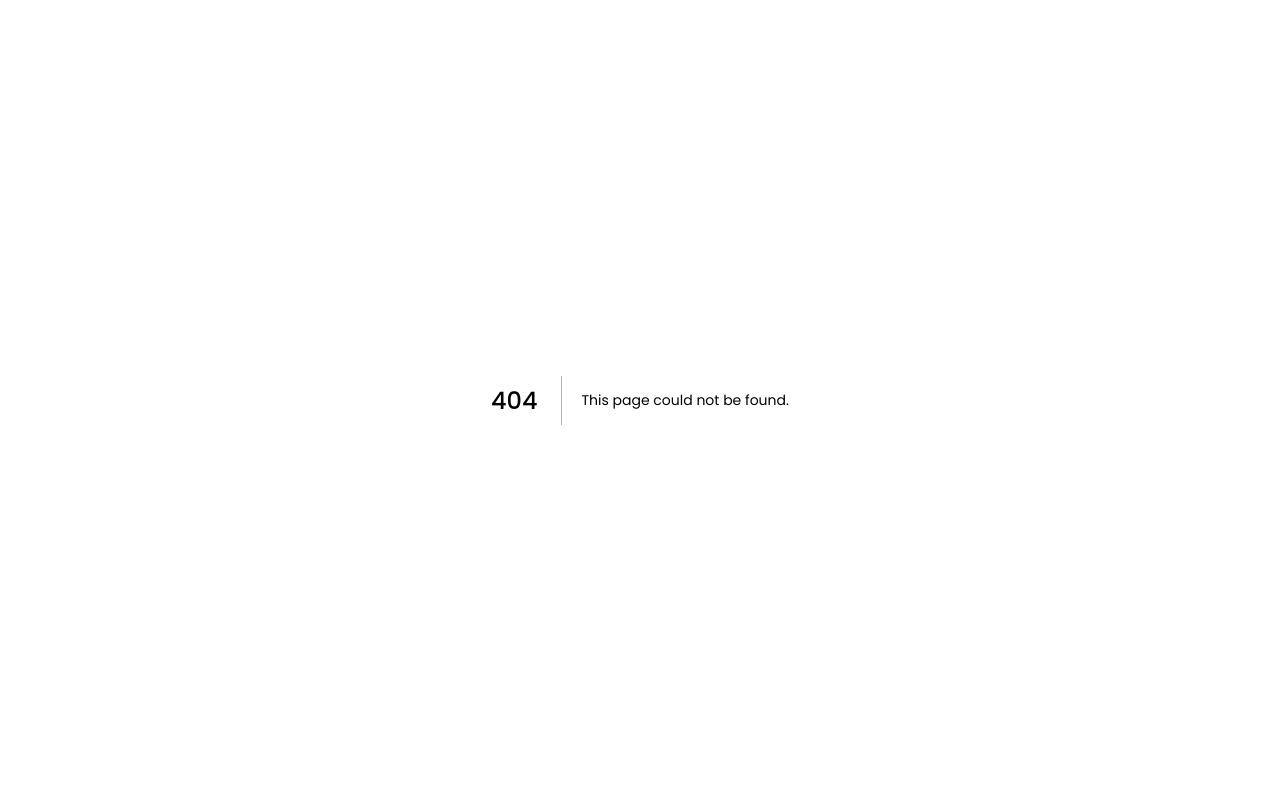
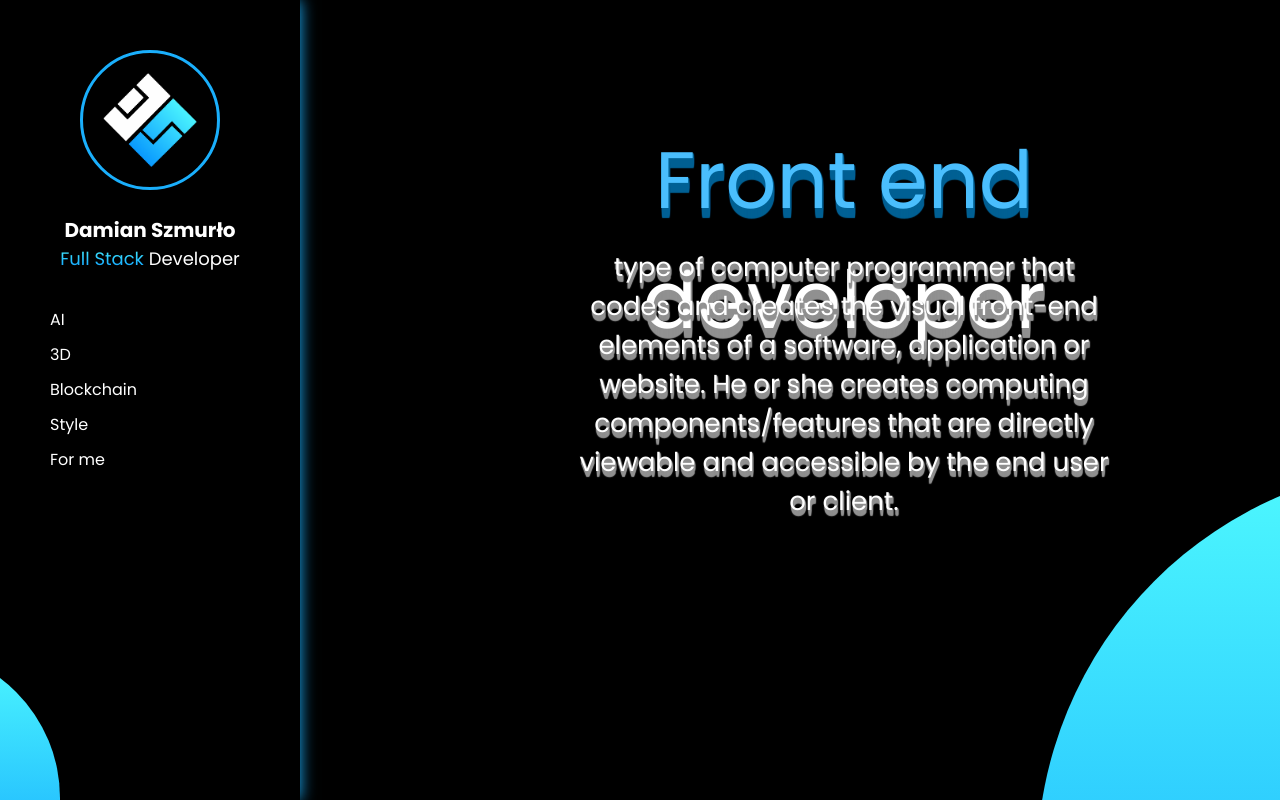
Before and after one commit to ZTKpro/I-hate, a Next.js app: page /style/3d-text in a window 1280 px wide. Before the commit this address had no page. Built offline with nearby package versions, Linux system fonts and the light colour scheme.

Commit message:
3D text - finish

```diff
--- a/components/content.js
+++ b/components/content.js
@@ -60,6 +60,8 @@ const StyledTitle = styled.p`
 `;
 
 const StyledContent = styled.section`
+  background-color: ${({ backgroundColor }) =>
+    backgroundColor || "transparent"};
   min-width: ${({ minWidth }) => minWidth || "80%"};
   position: relative;
   padding: ${({ padding }) => padding || "50px"};
@@ -155,6 +157,7 @@ export default function Content({
   overflow,
   display,
   minWidth,
+  backgroundColor,
 }) {
   return (
     <StyledWrapper align={align} overflow={overflow}>
@@ -180,7 +183,12 @@ export default function Content({
           ))}
         </StyledMenuItems>
       </StyledMenu>
-      <StyledContent display={display} padding={padding} minWidth={minWidth}>
+      <StyledContent
+        display={display}
+        padding={padding}
+        minWidth={minWidth}
+        backgroundColor={backgroundColor}
+      >
         {children}
       </StyledContent>
       <StyledBlockMobile>
--- a/components/data/menuItems.js
+++ b/components/data/menuItems.js
@@ -25,6 +25,15 @@ const MenuItems = [
     ],
   },
   {
+    title: "3D",
+    items: [
+      {
+        title: "Shoe configurator",
+        url: "https:/ds-3d-configurator.netlify.app",
+      },
+    ],
+  },
+  {
     title: "Blockchain",
     items: [
       {
@@ -37,12 +46,12 @@ const MenuItems = [
     title: "Style",
     items: [
       {
-        title: "3D configurator",
-        url: "https:/ds-3d-configurator.netlify.app",
+        title: "Parallax",
+        url: "/style/parallax",
       },
       {
-        title: "Parallax",
-        url: "/style/parallax",
+        title: "3D text",
+        url: "/style/3d-text",
       },
     ],
   },
--- /dev/null
+++ b/pages/style/3d-text.js
@@ -0,0 +1,54 @@
+import styled from "styled-components";
+
+import Content from "../../components/content";
+
+const spanShadowColor = "#016194";
+
+const Dtitle = styled.p`
+  top: 30%;
+  font-size: 80px;
+  position: absolute;
+  left: 50%;
+  transform: translate(-50%, -50%);
+  text-align: center;
+  text-shadow: 1px 1px 1px #919191, 1px 2px 1px #919191, 1px 3px 1px #919191,
+    1px 4px 1px #919191, 1px 5px 1px #919191, 1px 6px 1px #919191,
+    1px 7px 1px #919191, 1px 8px 1px #919191, 1px 9px 1px #919191,
+    1px 10px 1px #919191;
+  span {
+    color: #016194;
+    color: #4abefd;
+    text-shadow: 1px 1px 1px ${spanShadowColor}, 1px 2px 1px ${spanShadowColor},
+      1px 3px 1px ${spanShadowColor}, 1px 4px 1px ${spanShadowColor},
+      1px 5px 1px ${spanShadowColor}, 1px 6px 1px ${spanShadowColor},
+      1px 7px 1px ${spanShadowColor}, 1px 8px 1px ${spanShadowColor},
+      1px 9px 1px ${spanShadowColor}, 1px 10px 1px ${spanShadowColor};
+  }
+`;
+
+const Ddesc = styled.p`
+  top: 48%;
+  font-size: 26px;
+  position: absolute;
+  left: 50%;
+  transform: translate(-50%, -50%);
+  text-align: center;
+  text-shadow: 1px 1px 1px #919191, 1px 2px 1px #919191, 1px 3px 1px #919191,
+    1px 4px 1px #919191, 1px 5px 1px #919191, 1px 6px 1px #919191;
+`;
+
+export default function text() {
+  return (
+    <Content overflow="hidden" minWidth="85%">
+      <Dtitle>
+        <span>Front end</span> developer
+      </Dtitle>
+      <Ddesc>
+        type of computer programmer that codes and creates the visual front-end
+        elements of a software, application or website. He or she creates
+        computing components/features that are directly viewable and accessible
+        by the end user or client.
+      </Ddesc>
+    </Content>
+  );
+}
```
